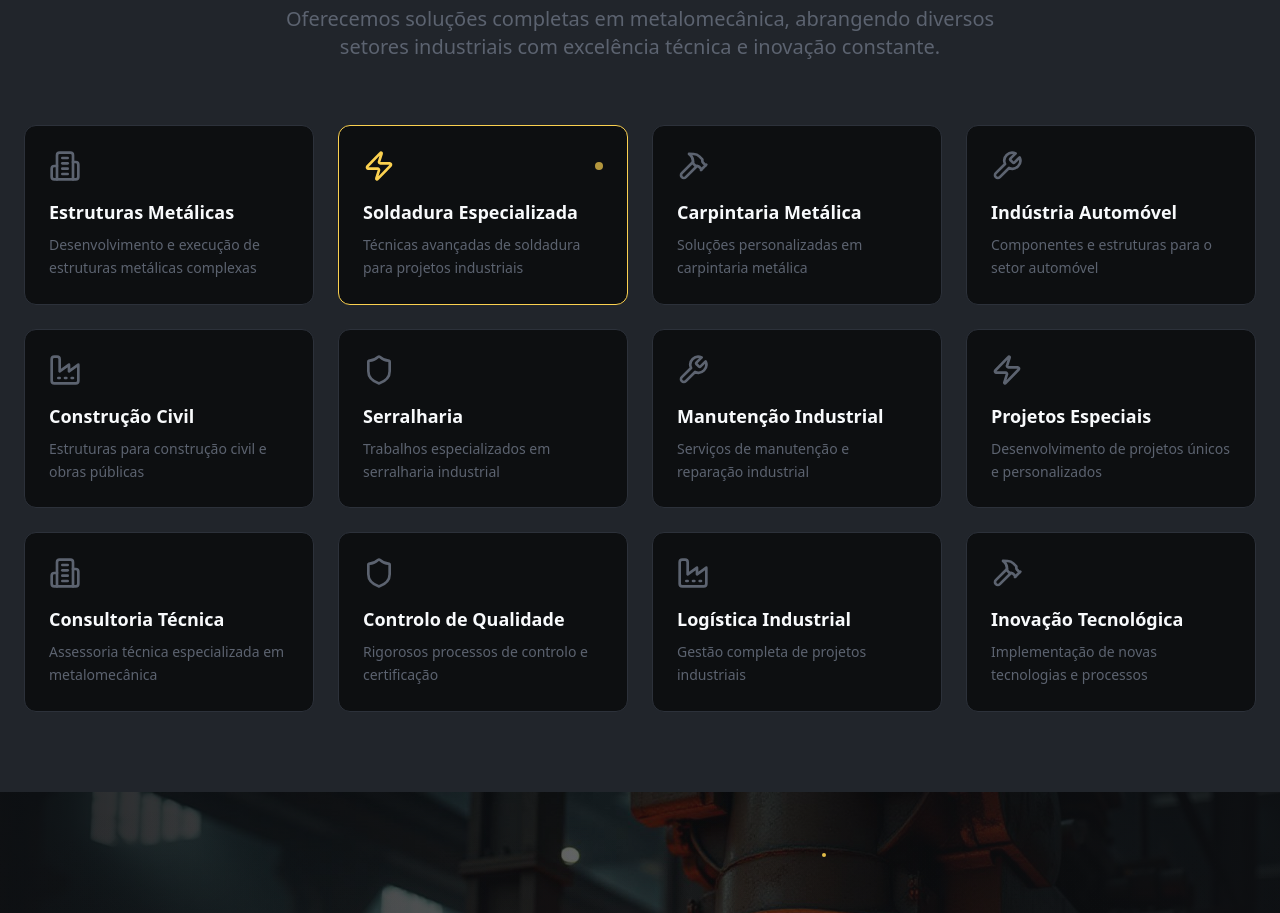
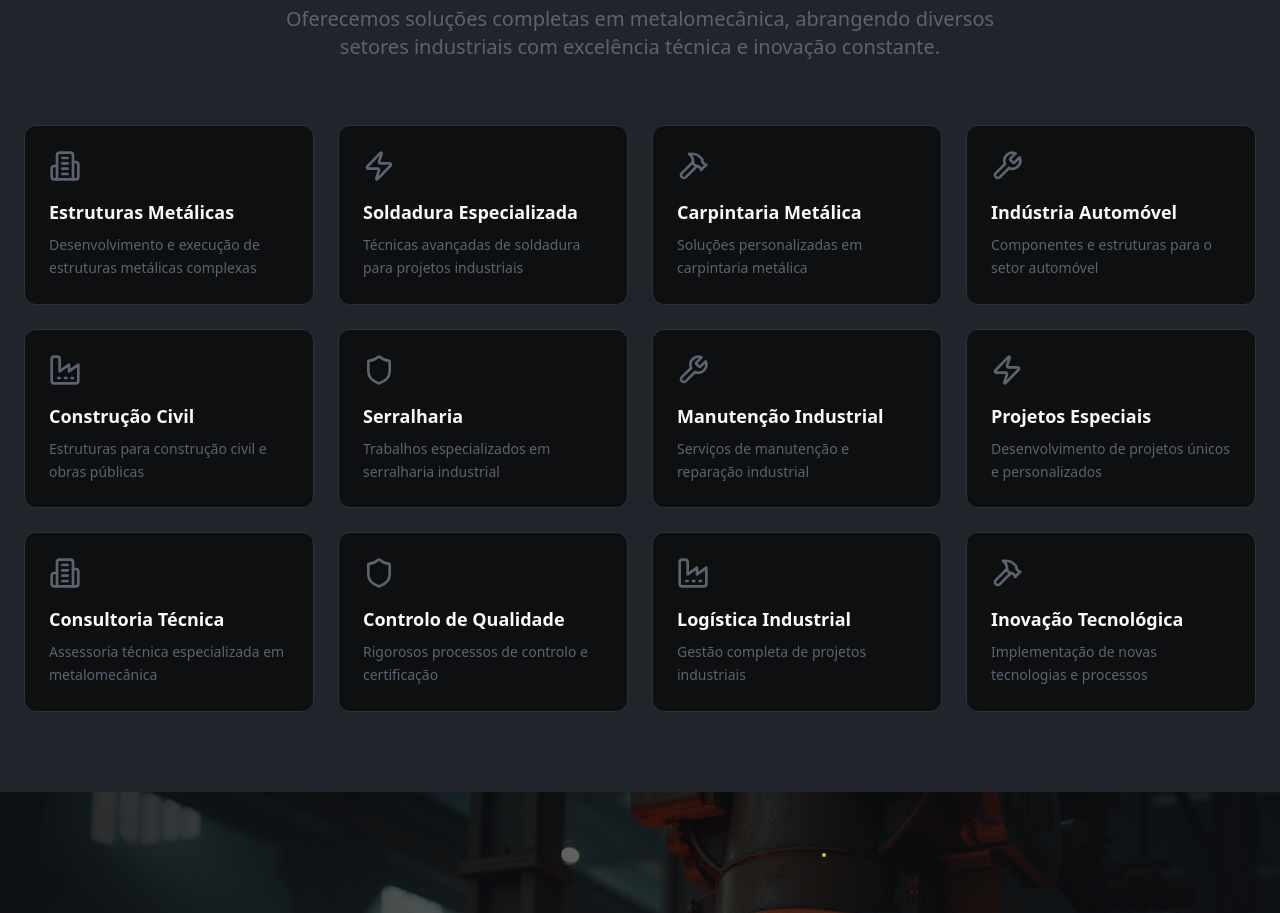
Before and after one commit to MarianaAMarqueS/aura-slide-folio, a React (Vite) app: page / in a window 1280 px wide. Shown: the part 1820-2733 px from the top of the page. Built offline with nearby package versions, Linux system fonts and the light colour scheme; the HTML template or start-up script is replaced by a standard one.

Commit message:
Remove yellow outline and symbol

```diff
--- a/src/components/ServicesSection.tsx
+++ b/src/components/ServicesSection.tsx
@@ -123,16 +123,11 @@ const ServicesSection = () => {
                 key={service.id}
                 className={`service-card transition-all duration-500 ${
                   isVisible ? 'translate-y-0 opacity-100' : 'translate-y-10 opacity-0'
-                } ${service.highlighted ? 'border-consteel-gold' : ''}`}
+                }`}
                 style={{ transitionDelay: `${index * 100}ms` }}
               >
                 <div className="flex items-center justify-between mb-4">
-                  <Icon className={`w-8 h-8 ${
-                    service.highlighted ? 'text-consteel-gold' : 'text-consteel-light-gray'
-                  }`} />
-                  {service.highlighted && (
-                    <div className="w-2 h-2 bg-consteel-gold rounded-full animate-pulse" />
-                  )}
+                  <Icon className="w-8 h-8 text-consteel-light-gray" />
                 </div>
 
                 <h3 className="text-lg font-bold text-foreground mb-2">
```
